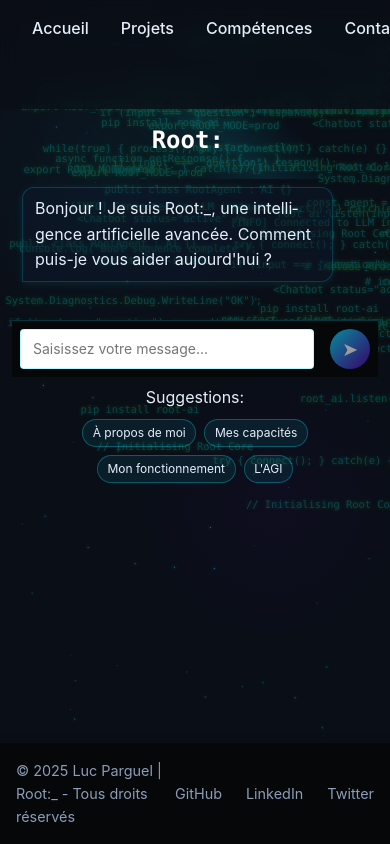
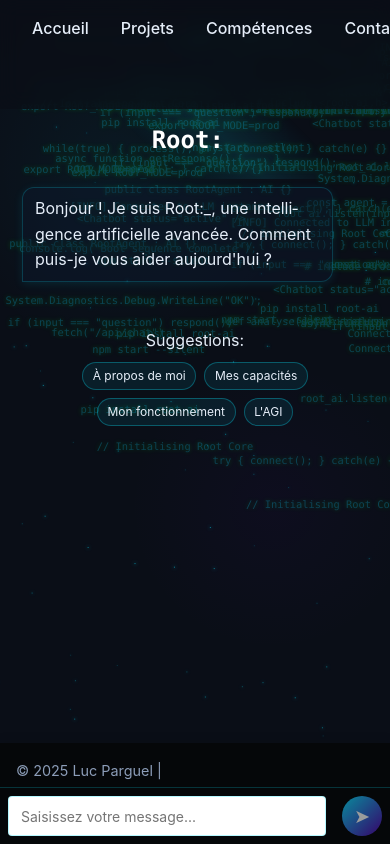
Before and after one commit to Luc1290/RootFrontend, a React (Vite) app: page /chatbot in a window 390 px wide. Built offline with nearby package versions, Linux system fonts and the light colour scheme.

Commit message:
Root 3.1.1

```diff
--- a/src/App.css
+++ b/src/App.css
@@ -902,7 +902,7 @@ footer {
     margin: 0;
     border-radius: 0;
     margin-bottom: 0;
-    height: calc(100vh - 60px);
+    height: auto;
     display: flex;
     flex-direction: column;
     overflow: hidden;
@@ -937,17 +937,14 @@ footer {
 
   /* Formulaire de saisie */
   .message-input-form {
-    display: flex;
-    flex-direction: row;
-    align-items: center;
-    justify-content: space-between;
-    padding: 8px;
+    position: fixed !important;
+    bottom: 0 !important;
+    left: 0;
+    right: 0;
+    z-index: 999;
     background-color: var(--darker-bg);
     border-top: 1px solid rgba(12, 227, 255, 0.2);
-    position: sticky;
-    bottom: 0;
-    z-index: 100;
-    width: 100%;
+    padding: 8px;
     box-sizing: border-box;
   }
 
@@ -959,6 +956,10 @@ footer {
     border-radius: 4px;
     padding: 8px 12px;
     font-size: 14px;
+  }
+
+  body.keyboard-open .messages-container {
+    max-height: calc(100vh - 220px);
   }
 
   .message-input-form button {
@@ -1126,7 +1127,8 @@ footer {
 
 /* S'assurer que l'espace pour la saisie de texte est adéquat */
 .messages-container {
-  max-height: calc(100vh - 170px);
+  max-height: calc(100vh - 125px);
+  padding-bottom: 4px !important;
 }
 
 /* Ajouter une transition pour un comportement plus fluide */
```
